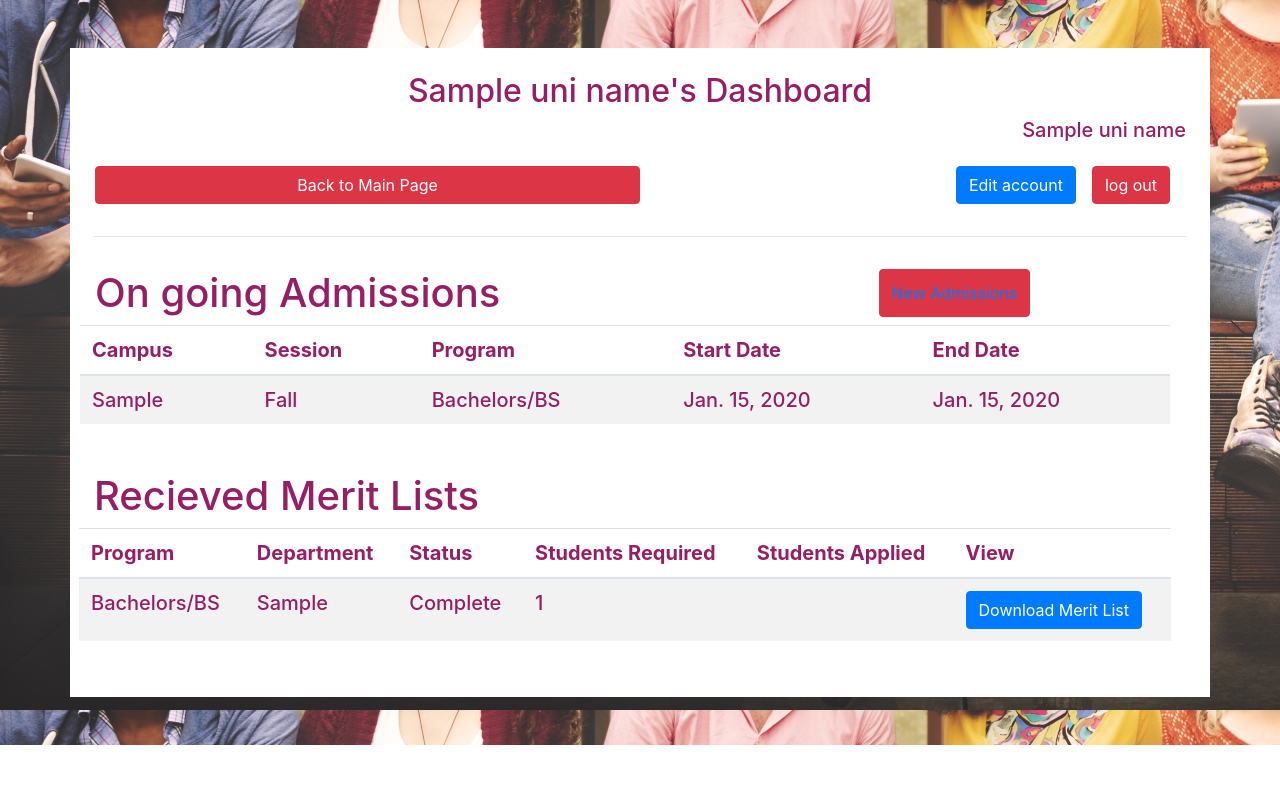
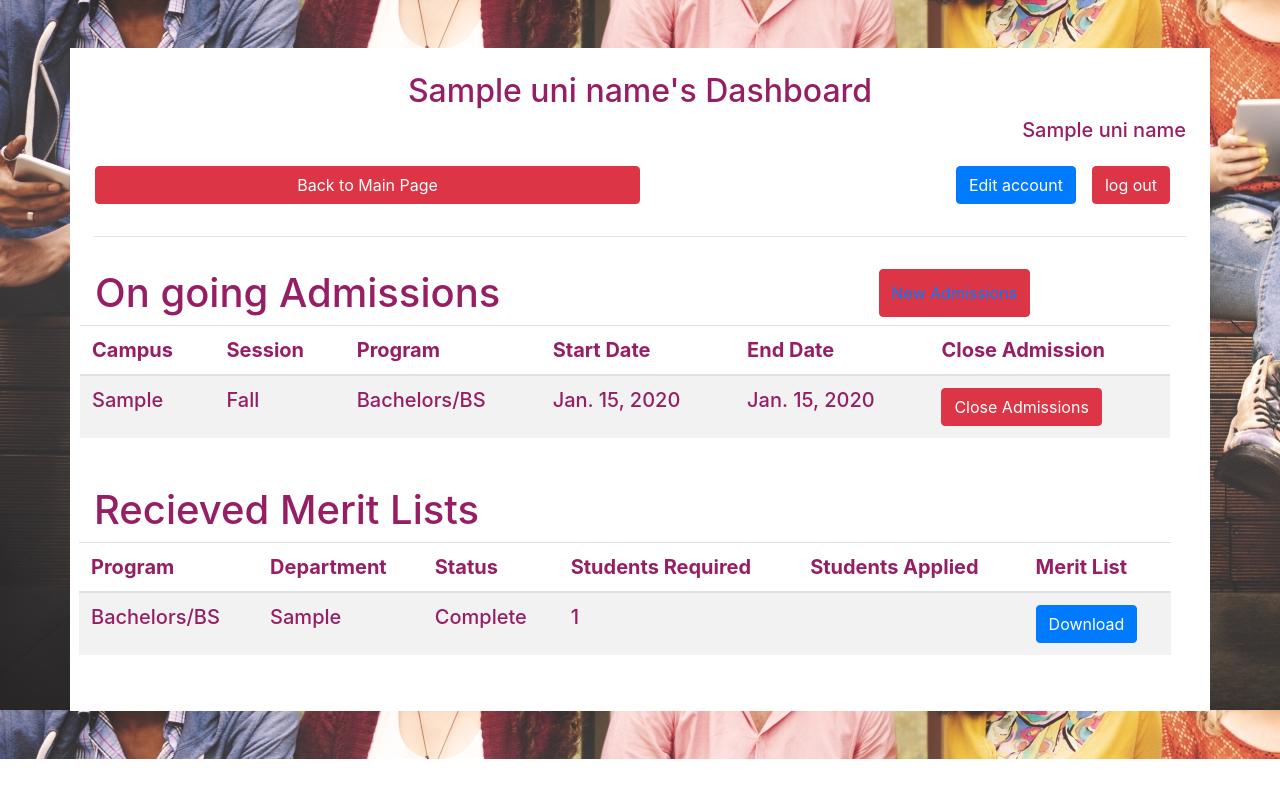
Before and after one commit to Shahdad161/psap_fyp, a Django app: template templates/uniHome.html in a window 1280 px wide. Run offline with Django 4.2, Linux system fonts and the light colour scheme; tables that the repository leaves empty hold one stand-in row (values such as "Sample post"); the template is opened without the code that fills it: values that come from a table or form of the project are taken from there, most other values are stand-ins (such as "Sample title", 1, 10 or a date in 2020); some libraries are stand-ins or nearby versions.

Commit message:
merit working close admission button added

```diff
--- a/templates/uniHome.html
+++ b/templates/uniHome.html
@@ -85,6 +85,8 @@
                           <th>Program</th>
                           <th>Start Date</th>
                           <th>End Date</th>
+                          <th>Close Admission</th>
+
 
                       </tr>
                   </thead>
@@ -96,6 +98,9 @@
                         <td>{{ admission.program }}</td>
                         <td>{{ admission.start_date }}</td>
                         <td>{{ admission.end_date }}</td>
+                        <td>
+                          <button type="submit" class="btn btn-danger">Close Admissions</button>
+                        </td>
                     </tr>
                     {% endfor %}
                   </tbody>
@@ -117,7 +122,8 @@
         <th>Status</th>
         <th>Students Required</th> <!-- New column -->
         <th>Students Applied</th> <!-- New column -->
-        <th>View</th>
+        <th>Merit List</th>
+
       </tr>
     </thead>
     <tbody>
@@ -135,9 +141,10 @@
         <td>{{ admission.no_of_shortlisted_students }}</td> <!-- Display the number of students -->
         <td>{{ admission.students_applied }}</td>
         <td>
-          <a href="{% url 'download_merit_list' admission.university_name admission.departments%}" class="btn btn-primary">Download Merit List</a>
+          <a href="{% url 'download_merit_list' admission.university_name admission.departments%}" class="btn btn-primary">Download</a>
 
         </td>
+
       </tr>
       {% endfor %}
     </tbody>
```
